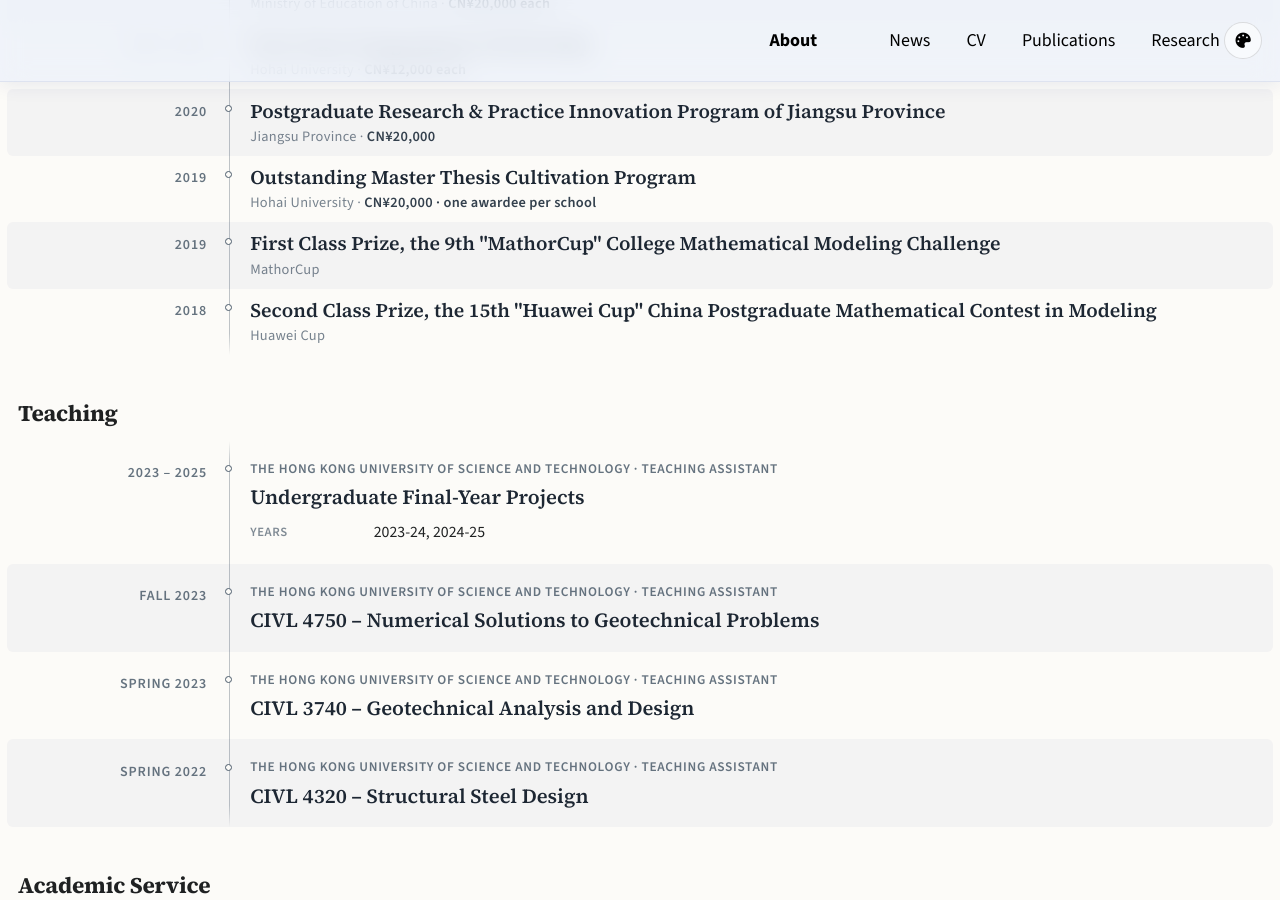
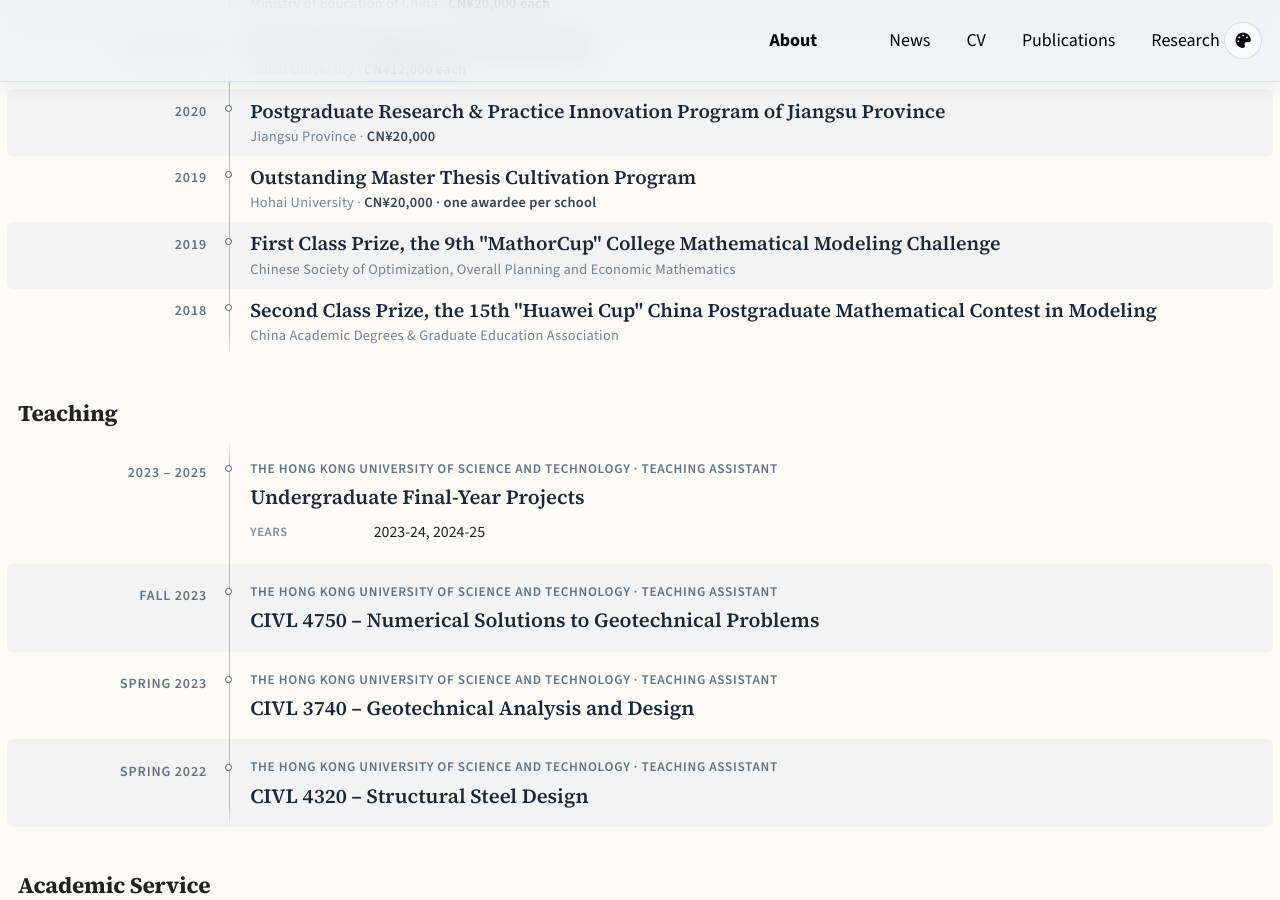
Before and after one commit to yujidu/yujidu.github.io, a Jekyll site: the page built from _pages/cv.md, in a window 1280 px wide and 900 px high, scrolled down 3337 px. Built offline with Jekyll 4.4.1, drawn with Linux system fonts in a browser that asks for light colours; a style sheet for code colours, icons or effects is not loaded.

Commit message:
CV honors: organisers of the MathorCup and Huawei Cup contests
Co-Authored-By: Claude Opus 5.5 <noreply@anthropic.com>
Claude-Session: https://claude.ai/code/session_01Vw9tGnbWFVNDt9UXvET6V8

```diff
--- a/_pages/cv.md
+++ b/_pages/cv.md
@@ -109,8 +109,8 @@ Honors & Awards
   <li><span class="cv-timeline__date">2018 – 2020</span><div class="cv-timeline__body"><span class="cv-honor__name">First Class Postgraduate Scholarship</span><span class="cv-honor__by">Hohai University · <span class="cv-honor__amt">CN¥12,000 each</span></span></div></li>
   <li><span class="cv-timeline__date">2020</span><div class="cv-timeline__body"><span class="cv-honor__name">Postgraduate Research &amp; Practice Innovation Program of Jiangsu Province</span><span class="cv-honor__by">Jiangsu Province · <span class="cv-honor__amt">CN¥20,000</span></span></div></li>
   <li><span class="cv-timeline__date">2019</span><div class="cv-timeline__body"><span class="cv-honor__name">Outstanding Master Thesis Cultivation Program</span><span class="cv-honor__by">Hohai University · <span class="cv-honor__amt">CN¥20,000 · one awardee per school</span></span></div></li>
-  <li><span class="cv-timeline__date">2019</span><div class="cv-timeline__body"><span class="cv-honor__name">First Class Prize, the 9th "MathorCup" College Mathematical Modeling Challenge</span><span class="cv-honor__by">MathorCup</span></div></li>
-  <li><span class="cv-timeline__date">2018</span><div class="cv-timeline__body"><span class="cv-honor__name">Second Class Prize, the 15th "Huawei Cup" China Postgraduate Mathematical Contest in Modeling</span><span class="cv-honor__by">Huawei Cup</span></div></li>
+  <li><span class="cv-timeline__date">2019</span><div class="cv-timeline__body"><span class="cv-honor__name">First Class Prize, the 9th "MathorCup" College Mathematical Modeling Challenge</span><span class="cv-honor__by">Chinese Society of Optimization, Overall Planning and Economic Mathematics</span></div></li>
+  <li><span class="cv-timeline__date">2018</span><div class="cv-timeline__body"><span class="cv-honor__name">Second Class Prize, the 15th "Huawei Cup" China Postgraduate Mathematical Contest in Modeling</span><span class="cv-honor__by">China Academic Degrees &amp; Graduate Education Association</span></div></li>
 </ul>
 
 Teaching
```
